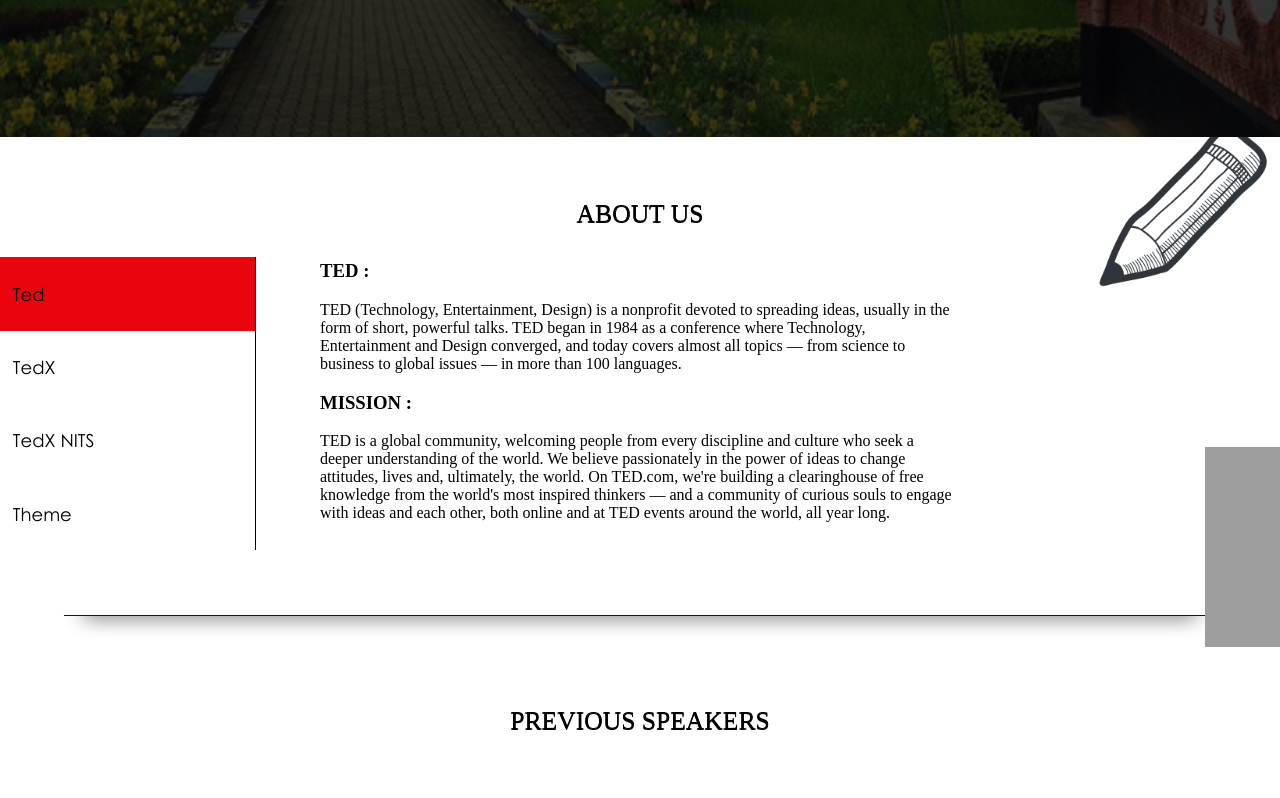
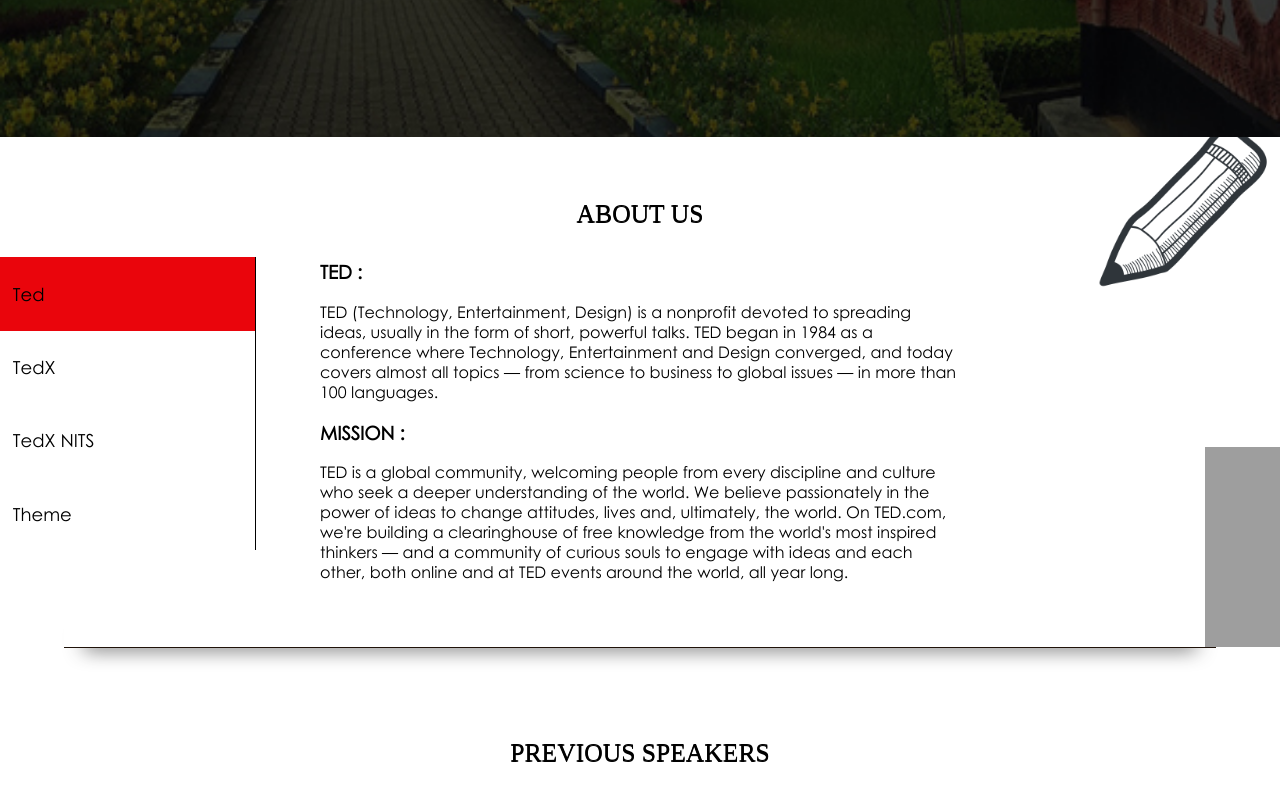
Before and after one commit to tukan-dutta/TEDx, a plain HTML site: page index.html in a window 1280 px wide. Shown: the part 663-1461 px from the top of the page. Drawn offline with nearby package versions, Linux system fonts and the light colour scheme; grey boxes are pictures that could not be loaded.

Commit message:
Add files via upload

```diff
--- a/home.css
+++ b/home.css
@@ -752,6 +752,7 @@ ul.tabs li {
   padding-top: 1%;
   color: black;
   margin-left: 5vw;
+  font-family: century;
 }
 #tab2_content,
 #tab3_content,
```
